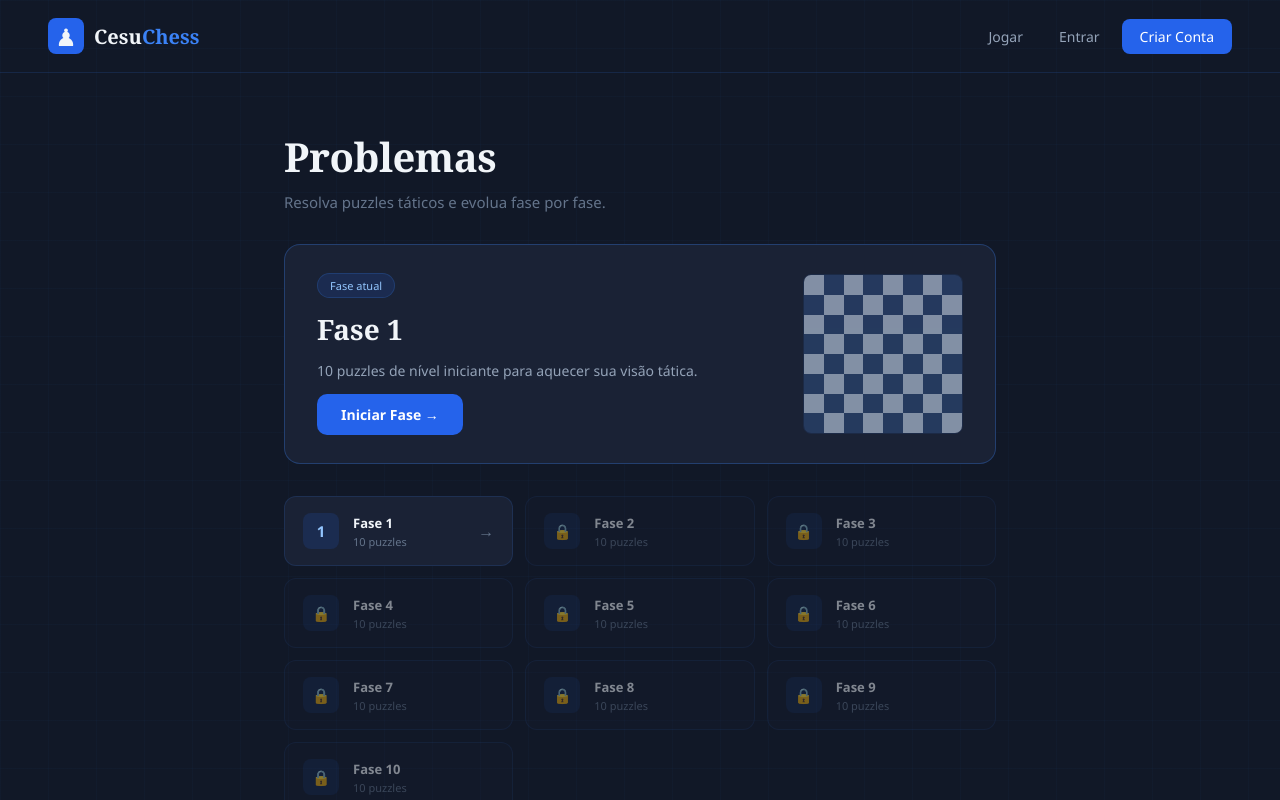
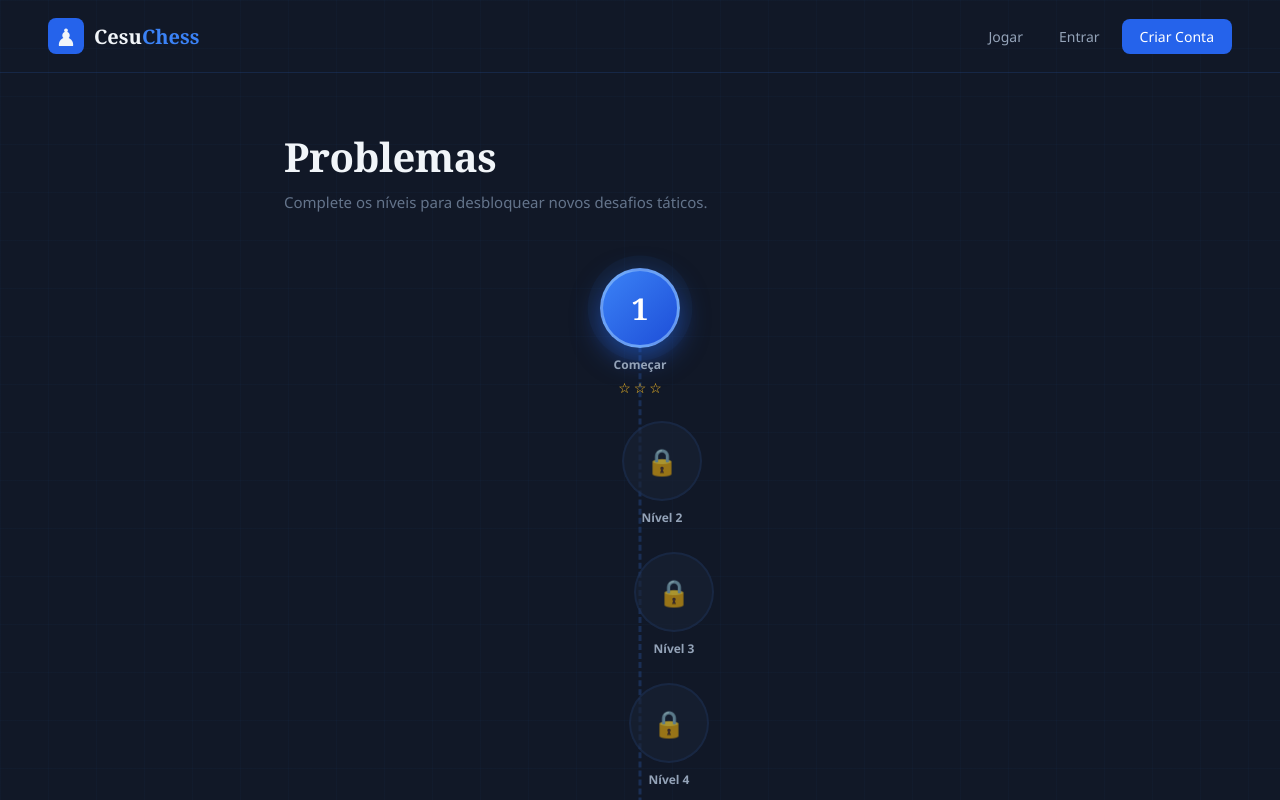
Before and after one commit to NotRyanIKC/Desenvolvimento-Plataforma-Web, a Next.js app: page /routes/puzzles in a window 1280 px wide. Shown: the top 800 px of the page. Built offline with nearby package versions, Linux system fonts and the light colour scheme.

Commit message:
Melhorando o front end de puzzles

```diff
--- a/src/pages/routes/puzzles/index.tsx
+++ b/src/pages/routes/puzzles/index.tsx
@@ -2,12 +2,22 @@ import React from 'react';
 import Link from 'next/link';
 import styles from '@/styles/Puzzles.module.css';
 
-const PUZZLE_PHASES = Array.from({ length: 10 }, (_, i) => ({
-  phase: i + 1,
-  title: `Fase ${i + 1}`,
-  count: 10,
-  locked: i > 0,
+const TOTAL_NIVEIS = 10;
+
+// Trilha de níveis no estilo seletor de fases de jogo mobile.
+// Hoje só o nível 1 tem puzzle real (src/data/puzzles.ts); os demais
+// ficam bloqueados até haver mais conteúdo cadastrado.
+const NIVEIS = Array.from({ length: TOTAL_NIVEIS }, (_, i) => ({
+  nivel: i + 1,
+  desbloqueado: i === 0,
 }));
+
+// Deslocamento horizontal suave pra dar o aspecto de trilha sinuosa.
+// Mantido menor que o raio do node (40px) pra cada node continuar tocando
+// a linha tracejada central.
+function weave(i: number): number {
+  return Math.round(Math.sin(i * 0.7) * 34);
+}
 
 export default function Puzzles() {
   return (
@@ -32,58 +42,72 @@ export default function Puzzles() {
         <div className={styles.header}>
           <h1 className={styles.title}>Problemas</h1>
           <p className={styles.sub}>
-            Resolva puzzles táticos e evolua fase por fase.
+            Complete os níveis para desbloquear novos desafios táticos.
           </p>
         </div>
 
-        {/* Fase ativa — destaque */}
-        <div className={styles.activePhase}>
-          <div className={styles.activeLeft}>
-            <span className={styles.activeBadge}>Fase atual</span>
-            <h2 className={styles.activeTitle}>Fase 1</h2>
-            <p className={styles.activeDesc}>
-              10 puzzles de nível iniciante para aquecer sua visão tática.
-            </p>
-            <Link href="/routes/puzzles/1" className={styles.btnStart}>
-              Iniciar Fase →
-            </Link>
+        {/* Trilha de níveis */}
+        <div className={styles.trail}>
+          {NIVEIS.map((n, i) => {
+            const conteudo = (
+              <div className={styles.levelInner}>
+                <div
+                  className={`${styles.node} ${
+                    n.desbloqueado ? styles.nodeOpen : styles.nodeLocked
+                  }`}
+                >
+                  {n.desbloqueado ? n.nivel : <span className={styles.lock}>🔒</span>}
                 </div>
-          <div className={styles.activeBoard} aria-hidden="true">
-            {Array.from({ length: 64 }).map((_, i) => {
-              const r = Math.floor(i / 8);
-              const c = i % 8;
-              const isLight = (r + c) % 2 === 0;
+                <span className={styles.levelLabel}>
+                  {n.desbloqueado ? 'Começar' : `Nível ${n.nivel}`}
+                </span>
+                {n.desbloqueado && (
+                  <div className={styles.stars} aria-hidden="true">
+                    <span>☆</span>
+                    <span>☆</span>
+                    <span>☆</span>
+                  </div>
+                )}
+              </div>
+            );
+
             return (
               <div
-                  key={i}
-                  className={`${styles.cell} ${isLight ? styles.cellLight : styles.cellDark}`}
-                />
+                key={n.nivel}
+                className={styles.level}
+                style={{ transform: `translateX(${weave(i)}px)` }}
+              >
+                {n.desbloqueado ? (
+                  <Link href={`/routes/puzzles/${n.nivel}`} className={styles.levelLink}>
+                    {conteudo}
+                  </Link>
+                ) : (
+                  <div
+                    className={styles.levelLink}
+                    aria-disabled="true"
+                    title="Bloqueado"
+                  >
+                    {conteudo}
+                  </div>
+                )}
+              </div>
             );
           })}
+
+          {/* Node final — mais conteúdo a caminho */}
+          <div
+            className={styles.level}
+            style={{ transform: `translateX(${weave(TOTAL_NIVEIS)}px)` }}
+          >
+            <div className={`${styles.levelLink} ${styles.soonLink}`} aria-disabled="true">
+              <div className={styles.levelInner}>
+                <div className={`${styles.node} ${styles.nodeSoon}`}>
+                  <span className={styles.soonIcon}>+</span>
+                </div>
+                <span className={styles.soonLabel}>Mais puzzles em breve</span>
               </div>
             </div>
-
-        {/* Grade de fases */}
-        <div className={styles.phasesGrid}>
-          {PUZZLE_PHASES.map((p) => (
-            <div
-              key={p.phase}
-              className={`${styles.phaseCard} ${p.locked ? styles.phaseLocked : styles.phaseOpen}`}
-            >
-              <div className={styles.phaseNumber}>
-                {p.locked ? '🔒' : p.phase}
           </div>
-              <div className={styles.phaseInfo}>
-                <span className={styles.phaseTitle}>{p.title}</span>
-                <span className={styles.phaseCount}>{p.count} puzzles</span>
-              </div>
-              {!p.locked && (
-                <Link href={`/routes/puzzles/${p.phase}`} className={styles.phaseArrow}>
-                  →
-                </Link>
-              )}
-            </div>
-          ))}
         </div>
 
         <div className={styles.divider} />
--- a/src/styles/Puzzles.module.css
+++ b/src/styles/Puzzles.module.css
@@ -133,160 +133,127 @@
   margin: 0;
 }
 
-/* ─── Fase ativa ─────────────────────────────────────────── */
-.activePhase {
+/* ─── Trilha de níveis (seletor estilo jogo) ─────────────── */
+.trail {
+  position: relative;
+  display: flex;
+  flex-direction: column;
+  align-items: center;
+  gap: 26px;
+  padding: 24px 0 8px;
+}
+
+/* Caminho tracejado central ligando os níveis */
+.trail::before {
+  content: '';
+  position: absolute;
+  top: 48px;
+  bottom: 70px;
+  left: 50%;
+  width: 0;
+  border-left: 3px dashed rgba(59,130,246,0.22);
+  transform: translateX(-1.5px);
+  z-index: 0;
+}
+
+.level {
+  position: relative;
+  z-index: 1;
+  display: flex;
+  justify-content: center;
+  will-change: transform;
+}
+
+.levelLink {
+  display: block;
+  text-decoration: none;
+}
+
+.levelInner {
+  display: flex;
+  flex-direction: column;
+  align-items: center;
+  gap: 8px;
+}
+
+/* Botão circular do nível */
+.node {
+  width: 80px;
+  height: 80px;
+  border-radius: 50%;
   display: flex;
   align-items: center;
-  gap: 32px;
-  background: var(--bg-card);
-  border: 1px solid rgba(59,130,246,0.3);
-  border-radius: 16px;
-  padding: 28px 32px;
-  overflow: hidden;
+  justify-content: center;
+  font-family: 'Playfair Display', 'Georgia', serif;
+  font-size: 30px;
+  font-weight: 700;
+  transition: transform 0.15s ease, box-shadow 0.2s ease;
 }
 
-.activeLeft {
-  flex: 1;
-  display: flex;
-  flex-direction: column;
-  gap: 12px;
+/* Nível atual / desbloqueado */
+.nodeOpen {
+  background: linear-gradient(135deg, var(--blue), var(--blue-dd));
+  color: #fff;
+  border: 3px solid rgba(147,197,253,0.6);
+  box-shadow: 0 0 0 6px rgba(59,130,246,0.12), 0 10px 28px rgba(37,99,235,0.45);
+  animation: nodePulse 2.2s ease-in-out infinite;
+}
+.levelLink:hover .nodeOpen { transform: scale(1.06); }
+
+@keyframes nodePulse {
+  0%, 100% { box-shadow: 0 0 0 6px rgba(59,130,246,0.12), 0 10px 28px rgba(37,99,235,0.45); }
+  50%      { box-shadow: 0 0 0 13px rgba(59,130,246,0.04), 0 10px 28px rgba(37,99,235,0.55); }
 }
 
-.activeBadge {
-  display: inline-block;
-  font-size: 11px;
-  font-weight: 500;
-  padding: 4px 12px;
-  border-radius: 20px;
-  background: rgba(37,99,235,0.15);
-  color: #93c5fd;
-  border: 1px solid rgba(59,130,246,0.2);
-  width: fit-content;
-}
-
-.activeTitle {
-  font-family: 'Playfair Display', 'Georgia', serif;
-  font-size: 28px;
-  font-weight: 700;
-  color: var(--text);
-  margin: 0;
-}
-
-.activeDesc {
-  font-size: 14px;
-  color: var(--muted-l);
-  margin: 0;
-  line-height: 1.6;
-}
-
-.btnStart {
-  display: inline-flex;
-  align-items: center;
-  padding: 11px 24px;
-  border-radius: 10px;
-  background: var(--blue-d);
-  color: #fff;
-  font-size: 14px;
-  font-weight: 600;
-  text-decoration: none;
-  width: fit-content;
-  transition: background 0.15s, transform 0.1s;
-}
-.btnStart:hover {
-  background: var(--blue-dd);
-  transform: translateY(-1px);
-}
-
-/* Mini tabuleiro decorativo */
-.activeBoard {
-  display: grid;
-  grid-template-columns: repeat(8, 1fr);
-  width: 160px;
-  height: 160px;
-  flex-shrink: 0;
-  border-radius: 8px;
-  overflow: hidden;
-  border: 1px solid var(--border);
-  opacity: 0.6;
-}
-
-.cell { aspect-ratio: 1; }
-.cellLight { background: #c8d9f0; }
-.cellDark  { background: #2d4a7a; }
-
-/* ─── Grade de fases ─────────────────────────────────────── */
-.phasesGrid {
-  display: grid;
-  grid-template-columns: repeat(auto-fill, minmax(200px, 1fr));
-  gap: 12px;
-}
-
-.phaseCard {
-  display: flex;
-  align-items: center;
-  gap: 14px;
-  padding: 16px 18px;
-  border-radius: 12px;
-  border: 1px solid var(--border);
-  transition: border-color 0.15s, background 0.15s;
-}
-
-.phaseOpen {
+/* Níveis bloqueados */
+.nodeLocked {
   background: var(--bg-card);
-  cursor: pointer;
-}
-.phaseOpen:hover {
-  border-color: rgba(59,130,246,0.4);
-  background: var(--bg-card-h);
-}
-
-.phaseLocked {
-  background: rgba(26,34,53,0.4);
-  opacity: 0.5;
+  color: var(--muted);
+  border: 2px solid var(--border);
+  opacity: 0.65;
   cursor: not-allowed;
 }
 
-.phaseNumber {
-  width: 36px;
-  height: 36px;
-  border-radius: 8px;
-  background: rgba(37,99,235,0.15);
-  color: #93c5fd;
-  font-size: 15px;
-  font-weight: 700;
+.lock { font-size: 26px; }
+
+/* Legenda abaixo do node */
+.levelLabel {
+  font-size: 12px;
+  font-weight: 600;
+  color: var(--muted-l);
+}
+.levelLink:hover .levelLabel { color: var(--text); }
+
+/* Estrelas — vibe de jogo */
+.stars {
   display: flex;
-  align-items: center;
-  justify-content: center;
-  flex-shrink: 0;
+  gap: 3px;
+  font-size: 14px;
+  color: #fbbf24;
+  line-height: 1;
 }
 
-.phaseInfo {
-  flex: 1;
-  display: flex;
-  flex-direction: column;
-  gap: 2px;
+/* ─── Node final "mais puzzles em breve" ─────────────────── */
+.soonLink { cursor: default; }
+
+.nodeSoon {
+  background: transparent;
+  border: 3px dashed rgba(59,130,246,0.35);
+  color: var(--blue);
+  opacity: 0.85;
 }
 
-.phaseTitle {
-  font-size: 13px;
-  font-weight: 600;
-  color: var(--text);
+.soonIcon {
+  font-size: 36px;
+  font-weight: 300;
+  color: #93c5fd;
+  line-height: 1;
 }
 
-.phaseCount {
-  font-size: 11px;
+.soonLabel {
+  font-size: 12px;
+  font-weight: 600;
   color: var(--muted);
-}
-
-.phaseArrow {
-  font-size: 16px;
-  color: var(--muted);
-  text-decoration: none;
-  transition: color 0.15s, transform 0.15s;
-}
-.phaseCard:hover .phaseArrow {
-  color: var(--blue);
-  transform: translateX(3px);
 }
 
 /* ─── Divider ────────────────────────────────────────────── */
@@ -331,8 +298,6 @@
   .nav { padding: 14px 20px; }
   .main { padding: 36px 20px 48px; }
   .title { font-size: 32px; }
-  .activePhase { flex-direction: column; padding: 24px 20px; }
-  .activeBoard { width: 100%; height: auto; aspect-ratio: 1; }
-  .phasesGrid { grid-template-columns: 1fr 1fr; }
+  .node { width: 72px; height: 72px; font-size: 26px; }
   .hint { flex-direction: column; align-items: flex-start; }
 }
```
Lines whose indentation alone changed are shown as unchanged.
